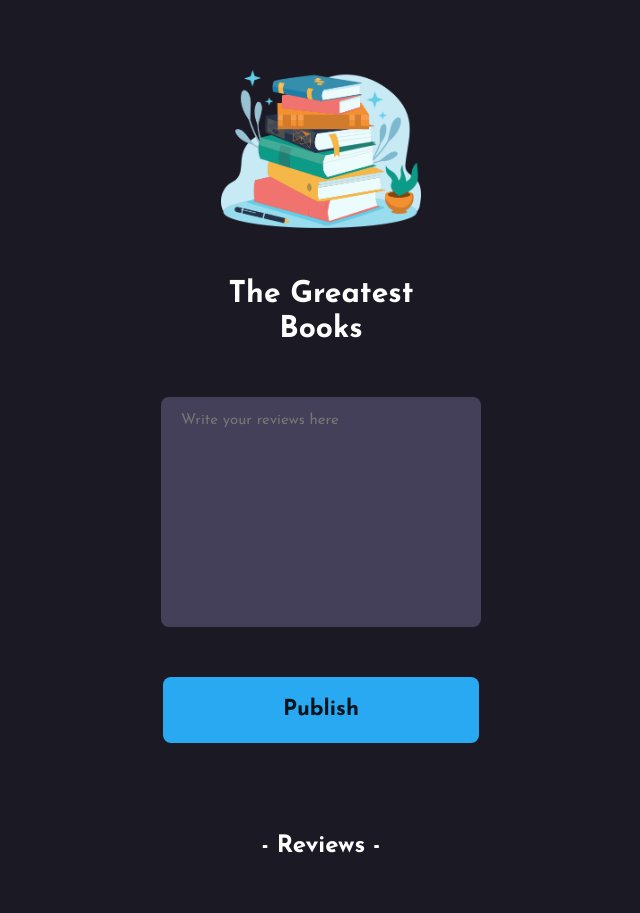
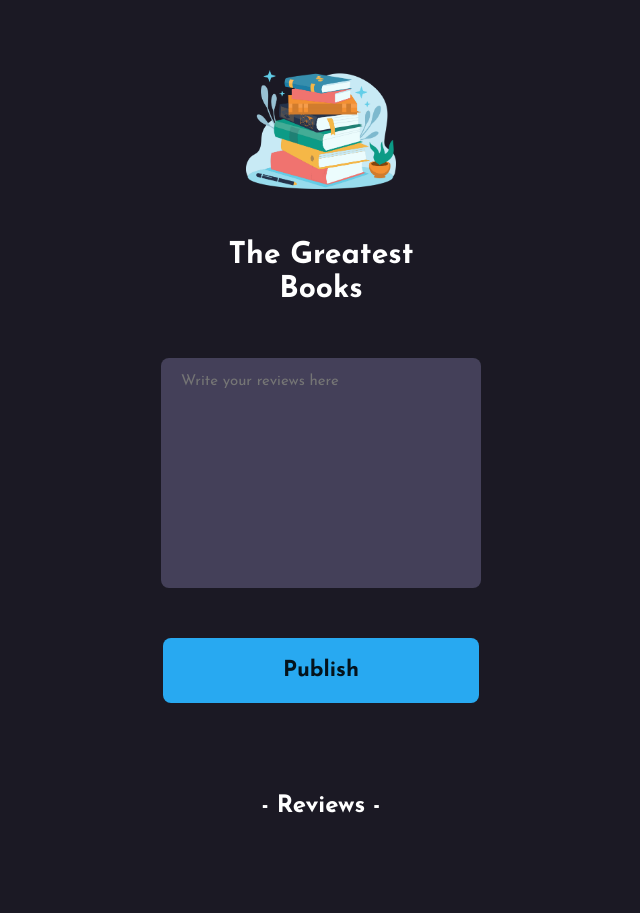
Before and after one commit to Trombonel/The-Greatest-Books, a website built with Vite: page index.html in a window 1280 px wide. Shown: the whole page, without its empty margins (319-959 px from the left). Built offline with nearby package versions, Linux system fonts and the light colour scheme; no server answers.

Commit message:
Add files via upload

```diff
--- a/index.css
+++ b/index.css
@@ -12,10 +12,9 @@ html, body {
     max-width: 280px;
     align-items: center;
     margin: 70px auto;
-
 }
 img {
-    width: 200px;
+    width: 150px;
 }
 h1 {
     font-size: 30px;
```
Also changed, not shown: index.html (+2 -1 lines), index.js (+1 -16 lines).
